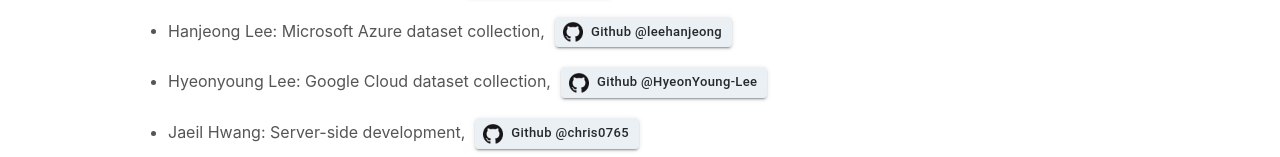
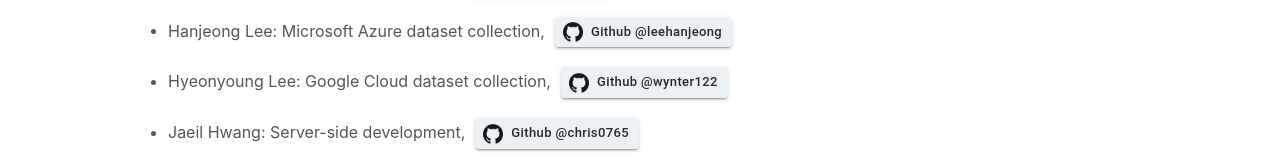
Before and after one commit to ddps-lab/spotlake, a React (Create React App) app in the folder frontend/: page /contact in a window 1280 px wide. Shown: the part 335-492 px from the top of the page. Built offline with nearby package versions, Linux system fonts and the light colour scheme; what @mui/x-data-grid-pro would draw is missing.

Commit message:
chage github button text

```diff
--- a/frontend/src/pages/contact/contact.js
+++ b/frontend/src/pages/contact/contact.js
@@ -60,7 +60,7 @@ function Contact () {
                                     color={"github"}
                                     variant="contained"
                                     onClick={() => {window.open('https://github.com/wynter122')}}
-                                >Github @HyeonYoung-Lee</CustomButton>
+                                >Github @wynter122</CustomButton>
                             </ThemeProvider>
                         </li>
                         <li>
```
Also changed, not shown: 8 other files (tests, documents, lock files or other folders).
